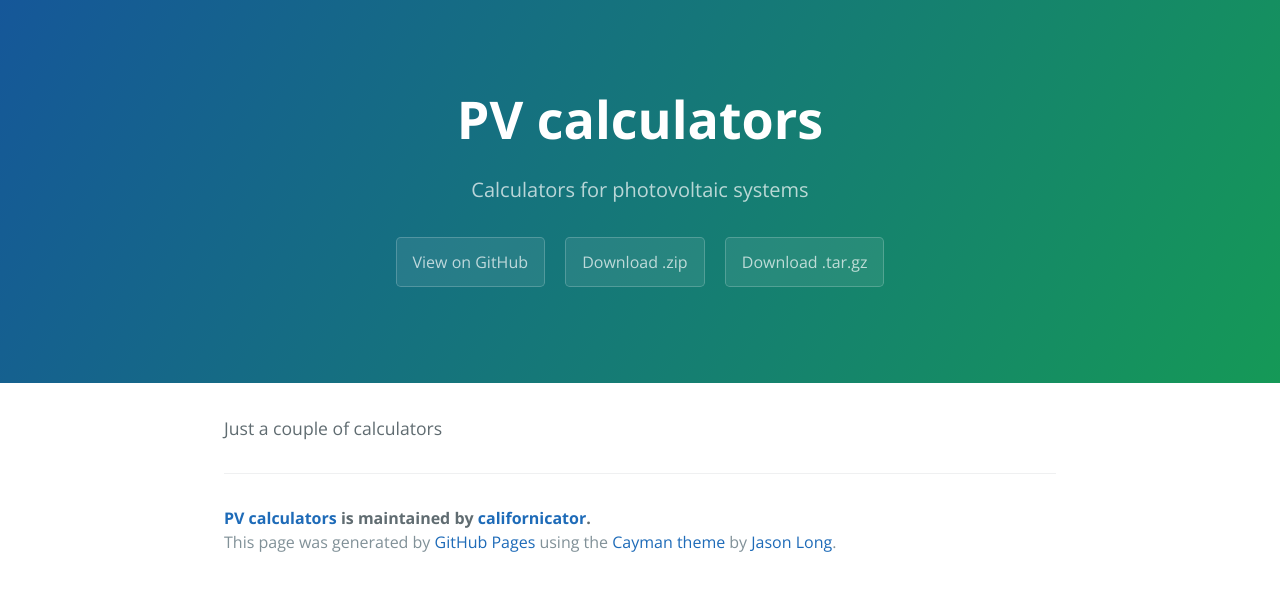
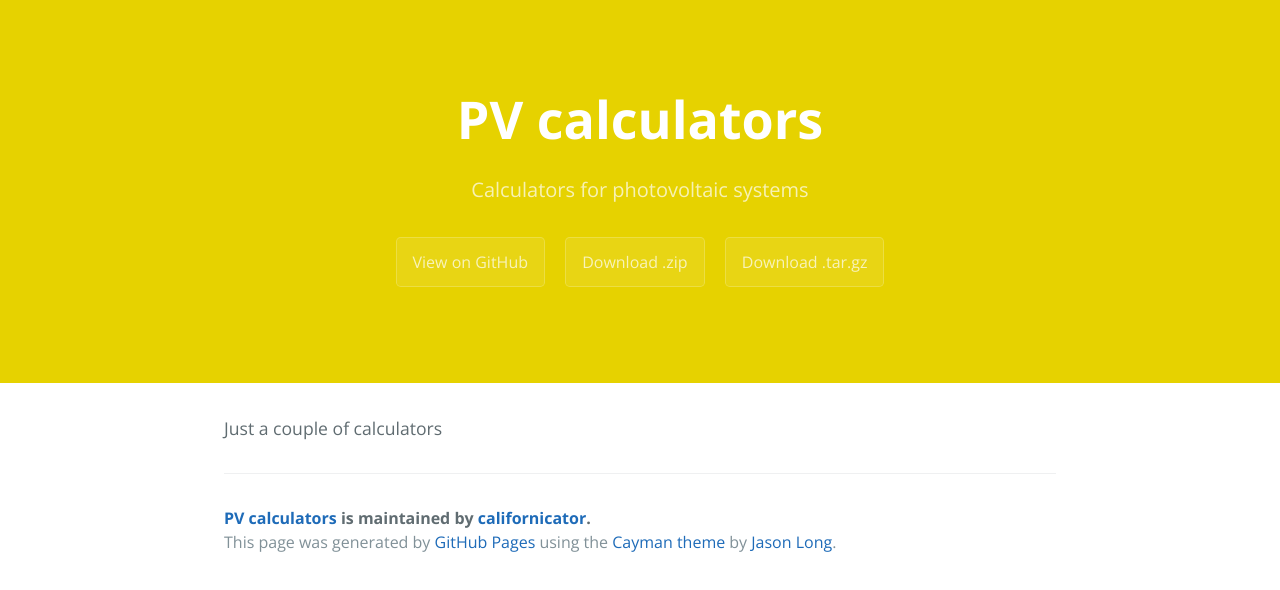
Before and after one commit to californicator/PV-calculators, a plain HTML site: page index.html in a window 1280 px wide. Drawn offline with nearby package versions, Linux system fonts and the light colour scheme.

Commit message:
Update stylesheet.css

```diff
--- a/stylesheets/stylesheet.css
+++ b/stylesheets/stylesheet.css
@@ -57,7 +57,7 @@
   color: #fff;
   text-align: center;
   background-color: #159957;
-  background-image: linear-gradient(120deg, #155799, #159957); }
+  background: rgba(230,210,0,1); }
 
 @media screen and (min-width: 64em) {
   .page-header {
```
